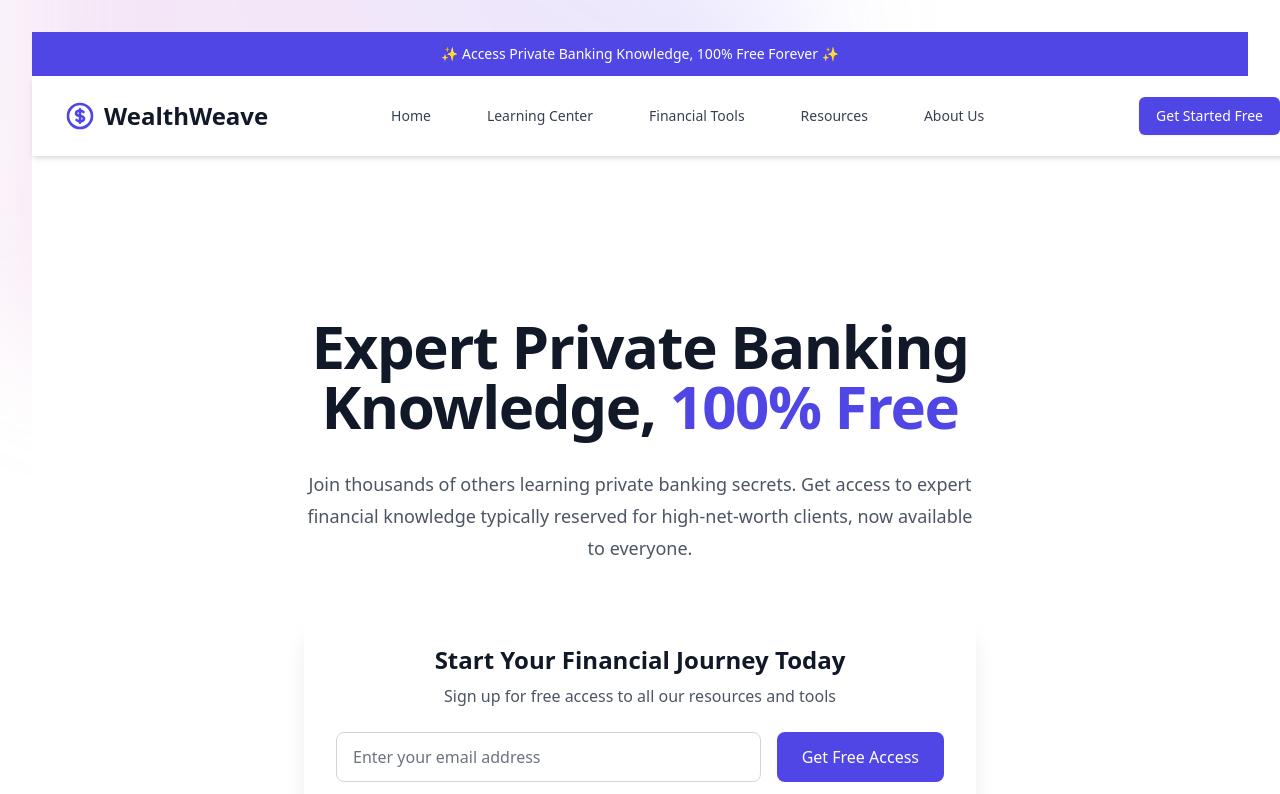
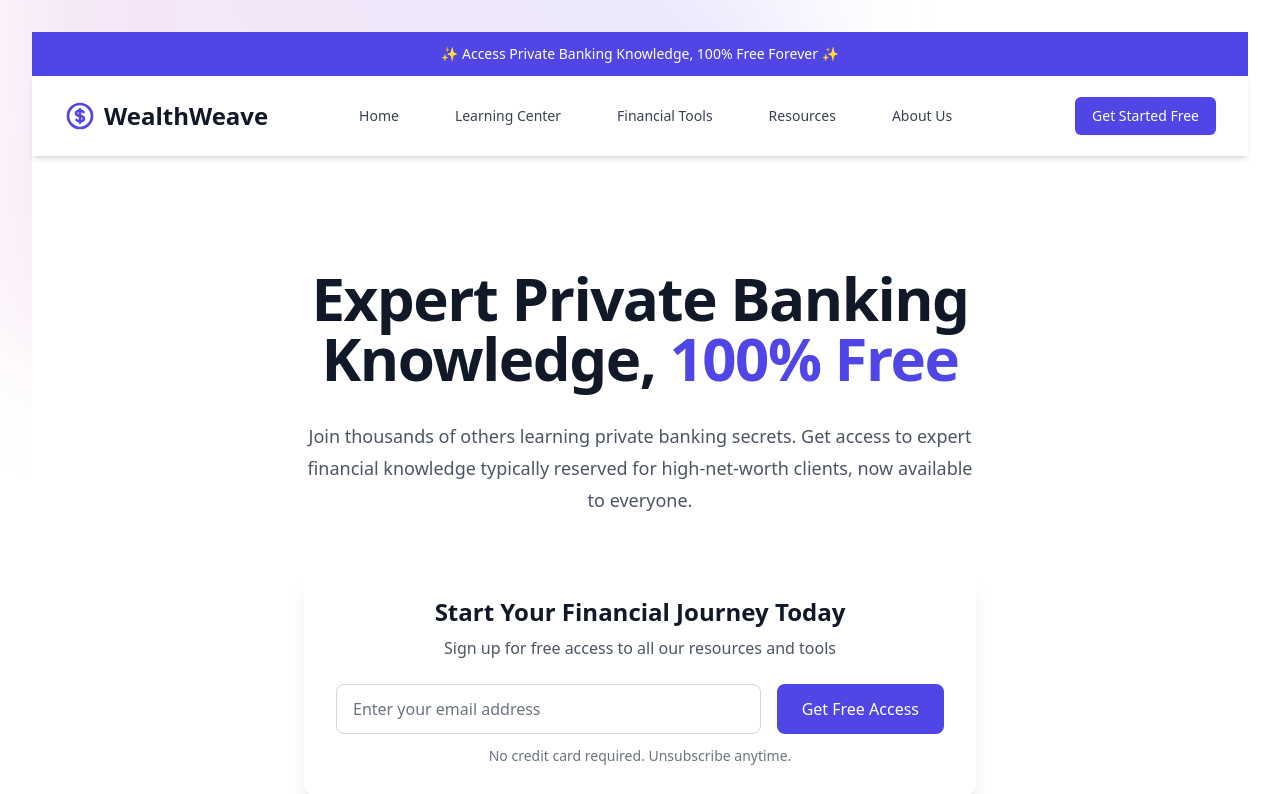
Before and after one commit to nickjackson801/wealth-weave, a React (Vite) app: page / in a window 1280 px wide. Shown: the top 794 px of the page. Built offline with nearby package versions, Linux system fonts and the light colour scheme.

Commit message:
Make header static instead of fixed

```diff
--- a/src/App.tsx
+++ b/src/App.tsx
@@ -27,7 +27,7 @@ function App() {
       </div>
 
       {/* Header */}
-      <header className="fixed w-full bg-white shadow-md z-50">
+      <header className="bg-white shadow-md">
         <div className="max-w-7xl mx-auto px-4 sm:px-6 lg:px-8">
           <div className="flex justify-between items-center h-20">
             {/* Logo */}
@@ -120,7 +120,7 @@ function App() {
       </header>
 
       {/* Hero Section */}
-      <main className="pt-32">
+      <main>
         {/* Background pattern */}
         <div className="absolute inset-x-0 -top-40 -z-10 transform-gpu overflow-hidden blur-3xl sm:-top-80">
           <div className="relative left-[calc(50%-11rem)] aspect-[1155/678] w-[36.125rem] -translate-x-1/2 rotate-[30deg] bg-gradient-to-tr from-[#ff80b5] to-[#9089fc] opacity-20 sm:left-[calc(50%-30rem)] sm:w-[72.1875rem]"></div>
```
